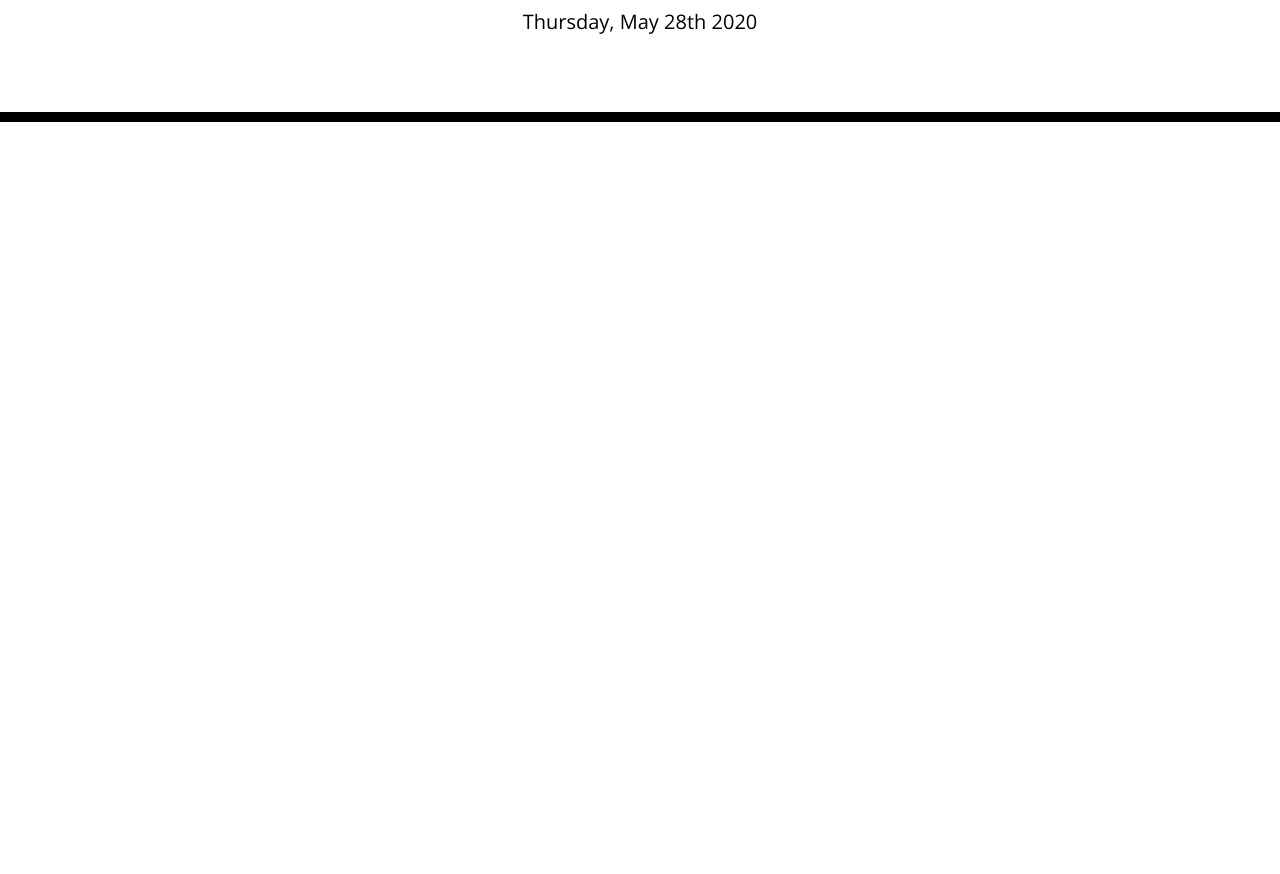
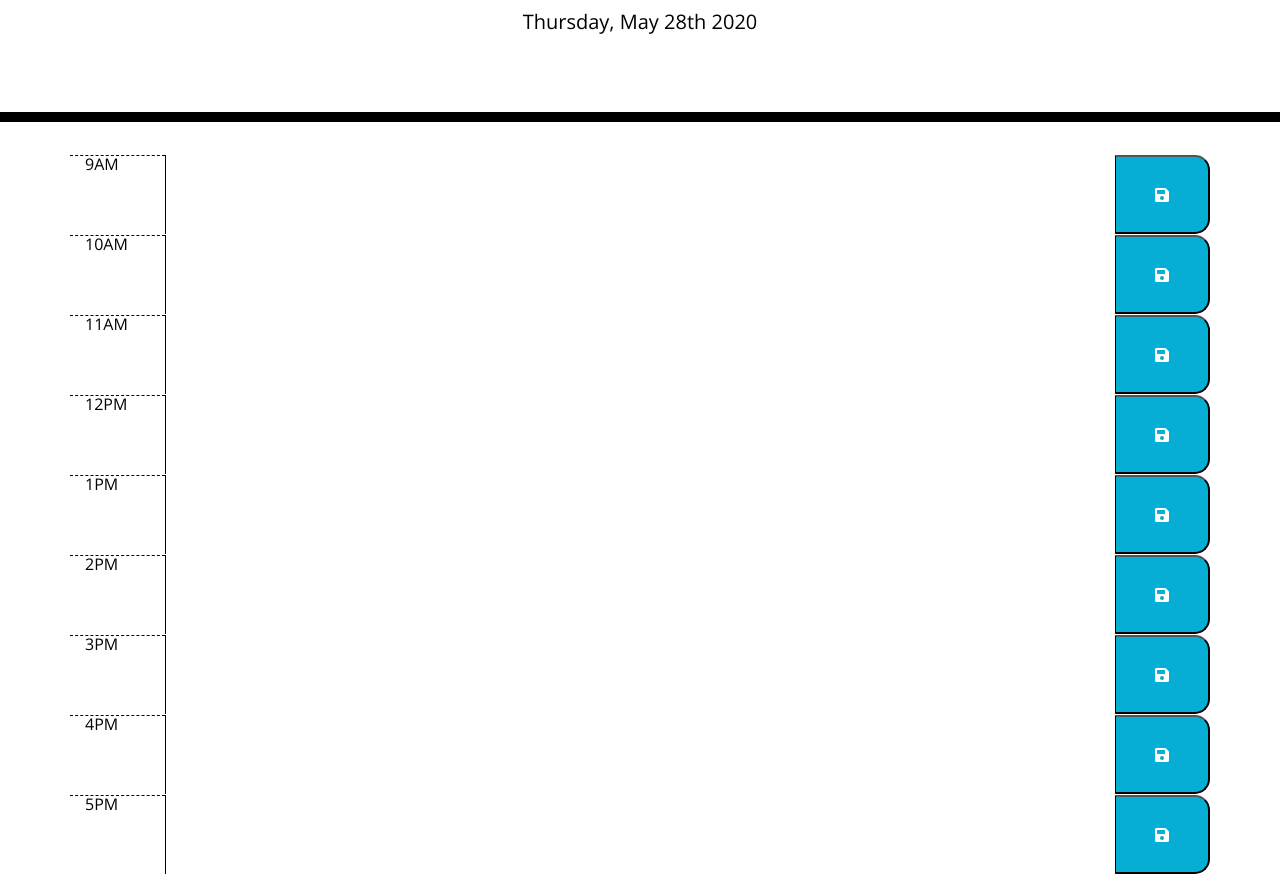
Before and after one commit to JohnNielsen1221/work-day-scheduler, a plain HTML site: page index.html in a window 1280 px wide. Shown: the part 182-1056 px from the top of the page. Before the commit the page ends 800 px from the top, so only its background shows below. Drawn offline with nearby package versions, Linux system fonts and the light colour scheme.

Commit message:
added calendar rows

```diff
--- a/index.html
+++ b/index.html
@@ -28,9 +28,71 @@
       <p class="lead">A simple calendar app for scheduling your work day</p>
       <p id="currentDay" class="lead"></p>
     </header>
+    <!-- Calendar Start -->
     <div class="container">
-      <!-- Timeblocks go here -->
+      <div id='row-one' class='row'>
+        <div id='row-time-1' class='col-1 hour'>9AM</div>
+        <textarea id='text-1' class='col-10'></textarea>
+        <button id='save' class='col-1 saveBtn'><i class='fa fa-save'></i></button>
+      </div>
     </div>
+    <div class="container">
+      <div id='row-two' class='row'>
+        <div id='row-time-2' class='col-1 hour'>10AM</div>
+        <textarea id='text-2' class='col-10'></textarea>
+        <button id='save' class='col-1 saveBtn'><i class='fa fa-save'></i></button>
+      </div>
+    </div>
+    <div class="container">
+      <div id='row-three' class='row'>
+        <div id='row-time-3' class='col-1 hour'>11AM</div>
+        <textarea id='text-3' class='col-10'></textarea>
+        <button id='save' class='col-1 saveBtn'><i class='fa fa-save'></i></button>
+      </div>
+    </div>
+    <div class="container">
+      <div id='row-four' class='row'>
+        <div id='row-time-4' class='col-1 hour'>12PM</div>
+        <textarea id='text-4' class='col-10'></textarea>
+        <button id='save' class='col-1 saveBtn'><i class='fa fa-save'></i></button>
+      </div>
+    </div>
+    <div class="container">
+      <div id='row-five' class='row'>
+        <div id='row-time-5' class='col-1 hour'>1PM</div>
+        <textarea id='text-5' class='col-10'></textarea>
+        <button id='save' class='col-1 saveBtn'><i class='fa fa-save'></i></button>
+      </div>
+    </div>
+    <div class="container">
+      <div id='row-six' class='row'>
+        <div id='row-time-6' class='col-1 hour'>2PM</div>
+        <textarea id='text-6' class='col-10'></textarea>
+        <button id='save' class='col-1 saveBtn'><i class='fa fa-save'></i></button>
+      </div>
+    </div>
+    <div class="container">
+      <div id='row-seven' class='row'>
+        <div id='row-time-7' class='col-1 hour'>3PM</div>
+        <textarea id='text-7' class='col-10'></textarea>
+        <button id='save' class='col-1 saveBtn'><i class='fa fa-save'></i></button>
+      </div>
+    </div>
+    <div class="container">
+      <div id='row-eight' class='row'>
+        <div id='row-time-8' class='col-1 hour'>4PM</div>
+        <textarea id='text-8' class='col-10'></textarea>
+        <button id='save' class='col-1 saveBtn'><i class='fa fa-save'></i></button>
+      </div>
+    </div>
+    <div class="container">
+      <div id='row-nine' class='row'>
+        <div id='row-time-9' class='col-1 hour'>5PM</div>
+        <textarea id='text-9' class='col-10'></textarea>
+        <button id='save' class='col-1 saveBtn'><i class='fa fa-save'></i></button>
+      </div>
+    </div>
+    <!-- Calendar End -->
 
     <script src="https://code.jquery.com/jquery-3.4.1.min.js"></script>
     <script src="https://cdnjs.cloudflare.com/ajax/libs/moment.js/2.24.0/moment.min.js"></script>
```
